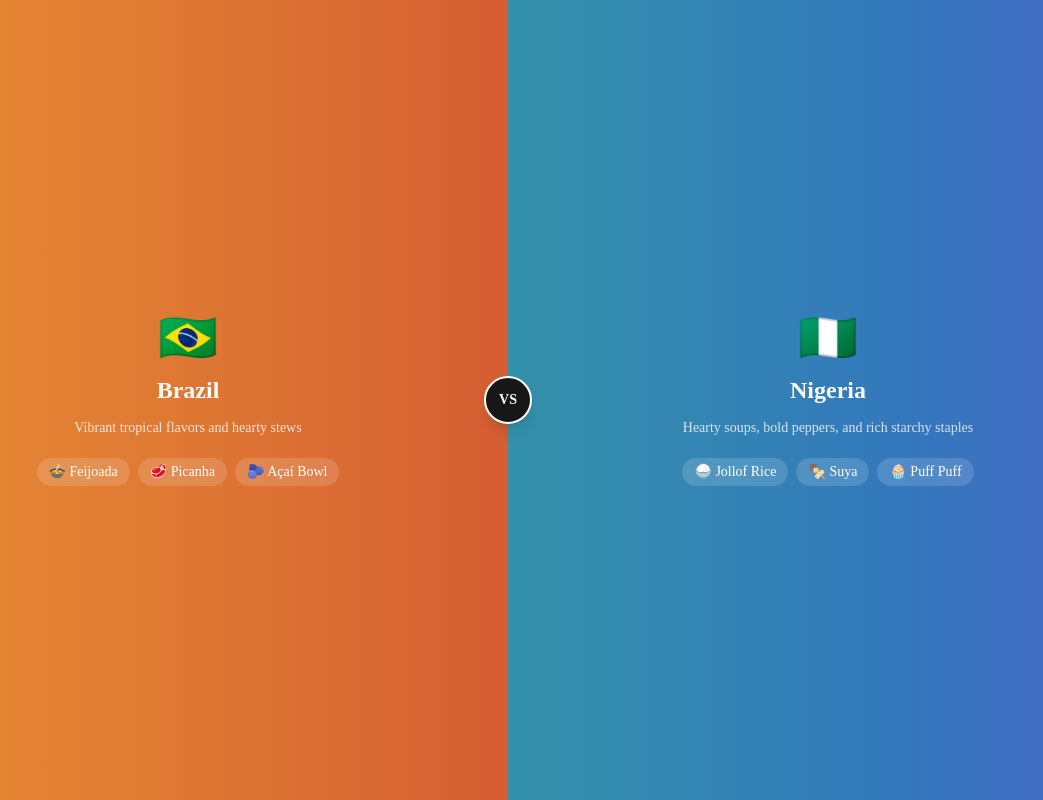
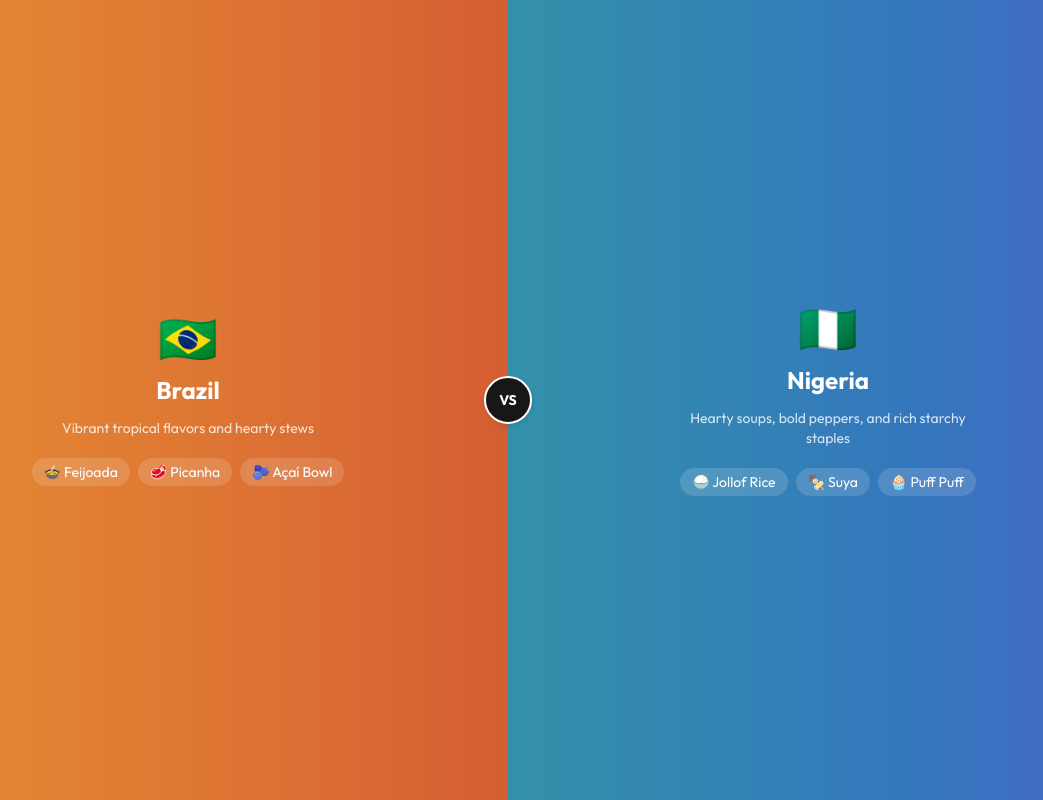
Before and after one commit to Artmann/no-cap-food-rankings, a Next.js app: page /vote in a window 1280 px wide. Shown: the whole page, without its empty margins (132-1175 px from the left). Built offline with nearby package versions, Linux system fonts and the light colour scheme; no server answers.

Commit message:
Install Shadcn

```diff
--- a/app/globals.css
+++ b/app/globals.css
@@ -7,8 +7,8 @@
 @theme inline {
   --color-background: var(--background);
   --color-foreground: var(--foreground);
-  --font-sans: var(--font-sans);
-  --font-mono: var(--font-geist-mono);
+  --font-sans: Outfit, ui-sans-serif, sans-serif, system-ui;
+  --font-mono: JetBrains Mono, ui-monospace, monospace;
   --color-sidebar-ring: var(--sidebar-ring);
   --color-sidebar-border: var(--sidebar-border);
   --color-sidebar-accent-foreground: var(--sidebar-accent-foreground);
@@ -45,75 +45,142 @@
   --radius-2xl: calc(var(--radius) * 1.8);
   --radius-3xl: calc(var(--radius) * 2.2);
   --radius-4xl: calc(var(--radius) * 2.6);
+  --font-serif: Merriweather, ui-serif, serif;
+  --radius: 0.75rem;
+  --tracking-tighter: calc(var(--tracking-normal) - 0.05em);
+  --tracking-tight: calc(var(--tracking-normal) - 0.025em);
+  --tracking-wide: calc(var(--tracking-normal) + 0.025em);
+  --tracking-wider: calc(var(--tracking-normal) + 0.05em);
+  --tracking-widest: calc(var(--tracking-normal) + 0.1em);
+  --tracking-normal: var(--tracking-normal);
+  --shadow-2xl: var(--shadow-2xl);
+  --shadow-xl: var(--shadow-xl);
+  --shadow-lg: var(--shadow-lg);
+  --shadow-md: var(--shadow-md);
+  --shadow: var(--shadow);
+  --shadow-sm: var(--shadow-sm);
+  --shadow-xs: var(--shadow-xs);
+  --shadow-2xs: var(--shadow-2xs);
+  --spacing: var(--spacing);
+  --letter-spacing: var(--letter-spacing);
+  --shadow-offset-y: var(--shadow-offset-y);
+  --shadow-offset-x: var(--shadow-offset-x);
+  --shadow-spread: var(--shadow-spread);
+  --shadow-blur: var(--shadow-blur);
+  --shadow-opacity: var(--shadow-opacity);
+  --color-shadow-color: var(--shadow-color);
+  --color-destructive-foreground: var(--destructive-foreground);
 }
 
 :root {
-  --background: oklch(1 0 0);
-  --foreground: oklch(0.145 0 0);
-  --card: oklch(1 0 0);
-  --card-foreground: oklch(0.145 0 0);
-  --popover: oklch(1 0 0);
-  --popover-foreground: oklch(0.145 0 0);
-  --primary: oklch(0.205 0 0);
-  --primary-foreground: oklch(0.985 0 0);
-  --secondary: oklch(0.97 0 0);
-  --secondary-foreground: oklch(0.205 0 0);
-  --muted: oklch(0.97 0 0);
-  --muted-foreground: oklch(0.556 0 0);
-  --accent: oklch(0.97 0 0);
-  --accent-foreground: oklch(0.205 0 0);
-  --destructive: oklch(0.58 0.22 27);
-  --border: oklch(0.922 0 0);
-  --input: oklch(0.922 0 0);
-  --ring: oklch(0.708 0 0);
-  --chart-1: oklch(0.809 0.105 251.813);
-  --chart-2: oklch(0.623 0.214 259.815);
-  --chart-3: oklch(0.546 0.245 262.881);
-  --chart-4: oklch(0.488 0.243 264.376);
-  --chart-5: oklch(0.424 0.199 265.638);
-  --radius: 0.625rem;
-  --sidebar: oklch(0.985 0 0);
-  --sidebar-foreground: oklch(0.145 0 0);
-  --sidebar-primary: oklch(0.205 0 0);
-  --sidebar-primary-foreground: oklch(0.985 0 0);
-  --sidebar-accent: oklch(0.97 0 0);
-  --sidebar-accent-foreground: oklch(0.205 0 0);
-  --sidebar-border: oklch(0.922 0 0);
-  --sidebar-ring: oklch(0.708 0 0);
+  --background: oklch(1.0000 0 0);
+  --foreground: oklch(0.2101 0.0318 264.6645);
+  --card: oklch(1.0000 0 0);
+  --card-foreground: oklch(0.2101 0.0318 264.6645);
+  --popover: oklch(1.0000 0 0);
+  --popover-foreground: oklch(0.2101 0.0318 264.6645);
+  --primary: oklch(0.6716 0.1368 48.5130);
+  --primary-foreground: oklch(1.0000 0 0);
+  --secondary: oklch(0.5360 0.0398 196.0280);
+  --secondary-foreground: oklch(1.0000 0 0);
+  --muted: oklch(0.9670 0.0029 264.5419);
+  --muted-foreground: oklch(0.5510 0.0234 264.3637);
+  --accent: oklch(0.9491 0 0);
+  --accent-foreground: oklch(0.2101 0.0318 264.6645);
+  --destructive: oklch(0.6368 0.2078 25.3313);
+  --border: oklch(0.9276 0.0058 264.5313);
+  --input: oklch(0.9276 0.0058 264.5313);
+  --ring: oklch(0.6716 0.1368 48.5130);
+  --chart-1: oklch(0.5940 0.0443 196.0233);
+  --chart-2: oklch(0.7214 0.1337 49.9802);
+  --chart-3: oklch(0.8721 0.0864 68.5474);
+  --chart-4: oklch(0.6268 0 0);
+  --chart-5: oklch(0.6830 0 0);
+  --radius: 0.75rem;
+  --sidebar: oklch(0.9670 0.0029 264.5419);
+  --sidebar-foreground: oklch(0.2101 0.0318 264.6645);
+  --sidebar-primary: oklch(0.6716 0.1368 48.5130);
+  --sidebar-primary-foreground: oklch(1.0000 0 0);
+  --sidebar-accent: oklch(1.0000 0 0);
+  --sidebar-accent-foreground: oklch(0.2101 0.0318 264.6645);
+  --sidebar-border: oklch(0.9276 0.0058 264.5313);
+  --sidebar-ring: oklch(0.6716 0.1368 48.5130);
+  --destructive-foreground: oklch(0.9851 0 0);
+  --font-sans: Outfit, ui-sans-serif, sans-serif, system-ui;
+  --font-serif: Merriweather, ui-serif, serif;
+  --font-mono: JetBrains Mono, ui-monospace, monospace;
+  --shadow-color: #000000;
+  --shadow-opacity: 0.05;
+  --shadow-blur: 4px;
+  --shadow-spread: 0px;
+  --shadow-offset-x: 0px;
+  --shadow-offset-y: 1px;
+  --letter-spacing: 0rem;
+  --spacing: 0.25rem;
+  --shadow-2xs: 0px 1px 4px 0px hsl(0 0% 0% / 0.03);
+  --shadow-xs: 0px 1px 4px 0px hsl(0 0% 0% / 0.03);
+  --shadow-sm: 0px 1px 4px 0px hsl(0 0% 0% / 0.05), 0px 1px 2px -1px hsl(0 0% 0% / 0.05);
+  --shadow: 0px 1px 4px 0px hsl(0 0% 0% / 0.05), 0px 1px 2px -1px hsl(0 0% 0% / 0.05);
+  --shadow-md: 0px 1px 4px 0px hsl(0 0% 0% / 0.05), 0px 2px 4px -1px hsl(0 0% 0% / 0.05);
+  --shadow-lg: 0px 1px 4px 0px hsl(0 0% 0% / 0.05), 0px 4px 6px -1px hsl(0 0% 0% / 0.05);
+  --shadow-xl: 0px 1px 4px 0px hsl(0 0% 0% / 0.05), 0px 8px 10px -1px hsl(0 0% 0% / 0.05);
+  --shadow-2xl: 0px 1px 4px 0px hsl(0 0% 0% / 0.13);
+  --tracking-normal: 0rem;
 }
 
 .dark {
-  --background: oklch(0.145 0 0);
-  --foreground: oklch(0.985 0 0);
-  --card: oklch(0.205 0 0);
-  --card-foreground: oklch(0.985 0 0);
-  --popover: oklch(0.205 0 0);
-  --popover-foreground: oklch(0.985 0 0);
-  --primary: oklch(0.87 0.00 0);
-  --primary-foreground: oklch(0.205 0 0);
-  --secondary: oklch(0.269 0 0);
-  --secondary-foreground: oklch(0.985 0 0);
-  --muted: oklch(0.269 0 0);
-  --muted-foreground: oklch(0.708 0 0);
-  --accent: oklch(0.371 0 0);
-  --accent-foreground: oklch(0.985 0 0);
-  --destructive: oklch(0.704 0.191 22.216);
-  --border: oklch(1 0 0 / 10%);
-  --input: oklch(1 0 0 / 15%);
-  --ring: oklch(0.556 0 0);
-  --chart-1: oklch(0.809 0.105 251.813);
-  --chart-2: oklch(0.623 0.214 259.815);
-  --chart-3: oklch(0.546 0.245 262.881);
-  --chart-4: oklch(0.488 0.243 264.376);
-  --chart-5: oklch(0.424 0.199 265.638);
-  --sidebar: oklch(0.205 0 0);
-  --sidebar-foreground: oklch(0.985 0 0);
-  --sidebar-primary: oklch(0.488 0.243 264.376);
-  --sidebar-primary-foreground: oklch(0.985 0 0);
-  --sidebar-accent: oklch(0.269 0 0);
-  --sidebar-accent-foreground: oklch(0.985 0 0);
-  --sidebar-border: oklch(1 0 0 / 10%);
-  --sidebar-ring: oklch(0.556 0 0);
+  --background: oklch(0.1797 0.0043 308.1928);
+  --foreground: oklch(0.8109 0 0);
+  --card: oklch(0.1822 0 0);
+  --card-foreground: oklch(0.8109 0 0);
+  --popover: oklch(0.1797 0.0043 308.1928);
+  --popover-foreground: oklch(0.8109 0 0);
+  --primary: oklch(0.7214 0.1337 49.9802);
+  --primary-foreground: oklch(0.1797 0.0043 308.1928);
+  --secondary: oklch(0.5940 0.0443 196.0233);
+  --secondary-foreground: oklch(0.1797 0.0043 308.1928);
+  --muted: oklch(0.2520 0 0);
+  --muted-foreground: oklch(0.6268 0 0);
+  --accent: oklch(0.3211 0 0);
+  --accent-foreground: oklch(0.8109 0 0);
+  --destructive: oklch(0.5940 0.0443 196.0233);
+  --border: oklch(0.2520 0 0);
+  --input: oklch(0.2520 0 0);
+  --ring: oklch(0.7214 0.1337 49.9802);
+  --chart-1: oklch(0.5940 0.0443 196.0233);
+  --chart-2: oklch(0.7214 0.1337 49.9802);
+  --chart-3: oklch(0.8721 0.0864 68.5474);
+  --chart-4: oklch(0.6268 0 0);
+  --chart-5: oklch(0.6830 0 0);
+  --sidebar: oklch(0.1822 0 0);
+  --sidebar-foreground: oklch(0.8109 0 0);
+  --sidebar-primary: oklch(0.7214 0.1337 49.9802);
+  --sidebar-primary-foreground: oklch(0.1797 0.0043 308.1928);
+  --sidebar-accent: oklch(0.3211 0 0);
+  --sidebar-accent-foreground: oklch(0.8109 0 0);
+  --sidebar-border: oklch(0.2520 0 0);
+  --sidebar-ring: oklch(0.7214 0.1337 49.9802);
+  --destructive-foreground: oklch(0.1797 0.0043 308.1928);
+  --radius: 0.75rem;
+  --font-sans: Outfit, ui-sans-serif, sans-serif, system-ui;
+  --font-serif: Merriweather, ui-serif, serif;
+  --font-mono: JetBrains Mono, ui-monospace, monospace;
+  --shadow-color: #000000;
+  --shadow-opacity: 0.05;
+  --shadow-blur: 4px;
+  --shadow-spread: 0px;
+  --shadow-offset-x: 0px;
+  --shadow-offset-y: 1px;
+  --letter-spacing: 0rem;
+  --spacing: 0.25rem;
+  --shadow-2xs: 0px 1px 4px 0px hsl(0 0% 0% / 0.03);
+  --shadow-xs: 0px 1px 4px 0px hsl(0 0% 0% / 0.03);
+  --shadow-sm: 0px 1px 4px 0px hsl(0 0% 0% / 0.05), 0px 1px 2px -1px hsl(0 0% 0% / 0.05);
+  --shadow: 0px 1px 4px 0px hsl(0 0% 0% / 0.05), 0px 1px 2px -1px hsl(0 0% 0% / 0.05);
+  --shadow-md: 0px 1px 4px 0px hsl(0 0% 0% / 0.05), 0px 2px 4px -1px hsl(0 0% 0% / 0.05);
+  --shadow-lg: 0px 1px 4px 0px hsl(0 0% 0% / 0.05), 0px 4px 6px -1px hsl(0 0% 0% / 0.05);
+  --shadow-xl: 0px 1px 4px 0px hsl(0 0% 0% / 0.05), 0px 8px 10px -1px hsl(0 0% 0% / 0.05);
+  --shadow-2xl: 0px 1px 4px 0px hsl(0 0% 0% / 0.13);
 }
 
 @layer base {
@@ -122,6 +189,7 @@
   }
   body {
     @apply bg-background text-foreground;
+    letter-spacing: var(--tracking-normal);
   }
   html {
     @apply font-sans;
--- a/app/layout.tsx
+++ b/app/layout.tsx
@@ -1,15 +1,20 @@
 import type { Metadata } from 'next'
-import { Geist, Geist_Mono } from 'next/font/google'
+import { JetBrains_Mono, Merriweather, Outfit } from 'next/font/google'
 import './globals.css'
 
-const geistSans = Geist({
-  variable: '--font-geist-sans',
-  subsets: ['latin']
+const fontSans = Outfit({
+  subsets: ['latin'],
+  variable: '--font-sans'
 })
 
-const geistMono = Geist_Mono({
-  variable: '--font-geist-mono',
-  subsets: ['latin']
+const fontSerif = Merriweather({
+  subsets: ['latin'],
+  variable: '--font-serif'
+})
+
+const fontMono = JetBrains_Mono({
+  subsets: ['latin'],
+  variable: '--font-mono'
 })
 
 export const metadata: Metadata = {
@@ -25,7 +30,7 @@
   return (
     <html lang="en">
       <body
-        className={`${geistSans.variable} ${geistMono.variable} antialiased`}
+        className={`${fontSans.variable} ${fontSerif.variable} ${fontMono.variable} antialiased`}
       >
         {children}
       </body>
```
